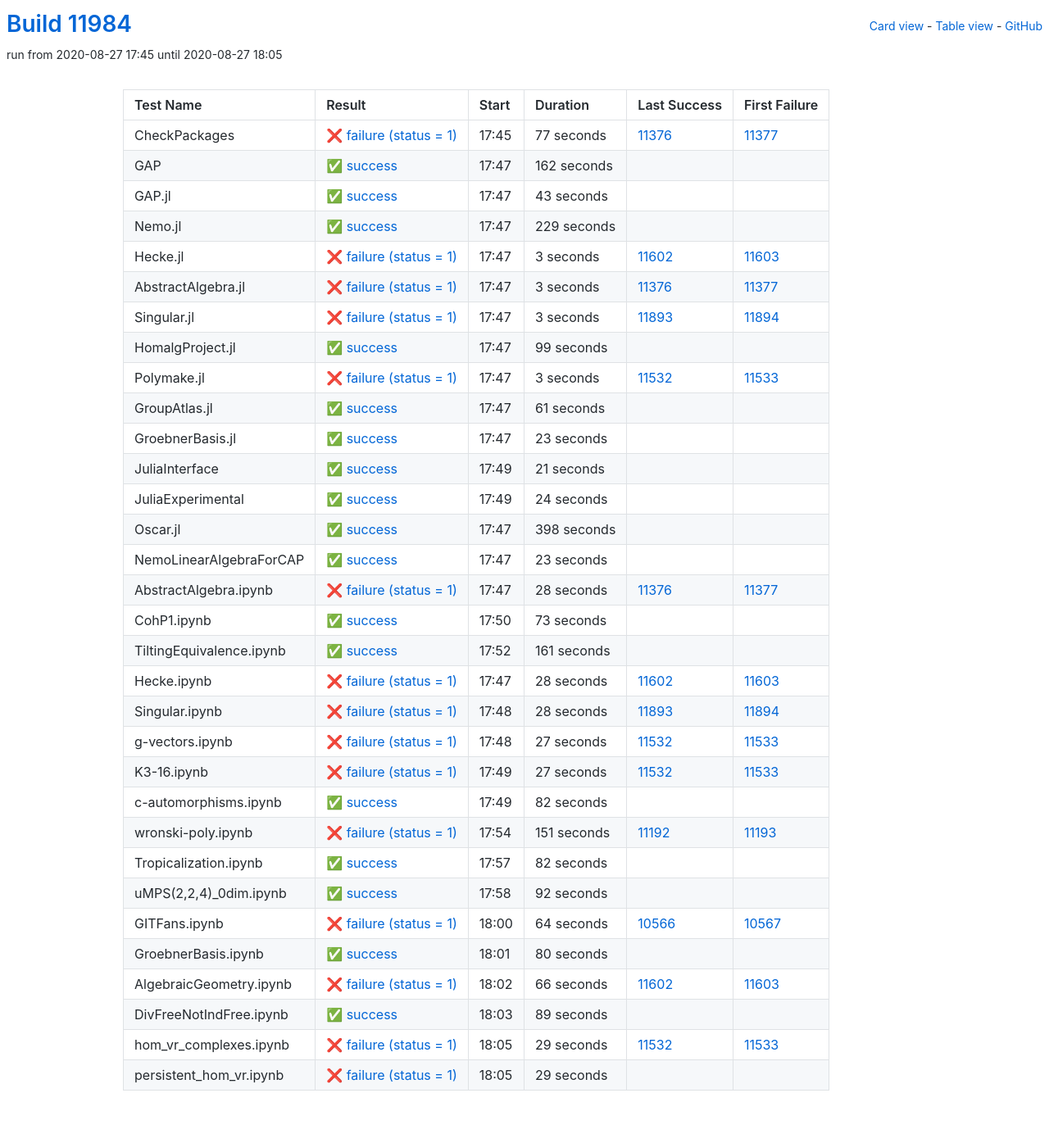
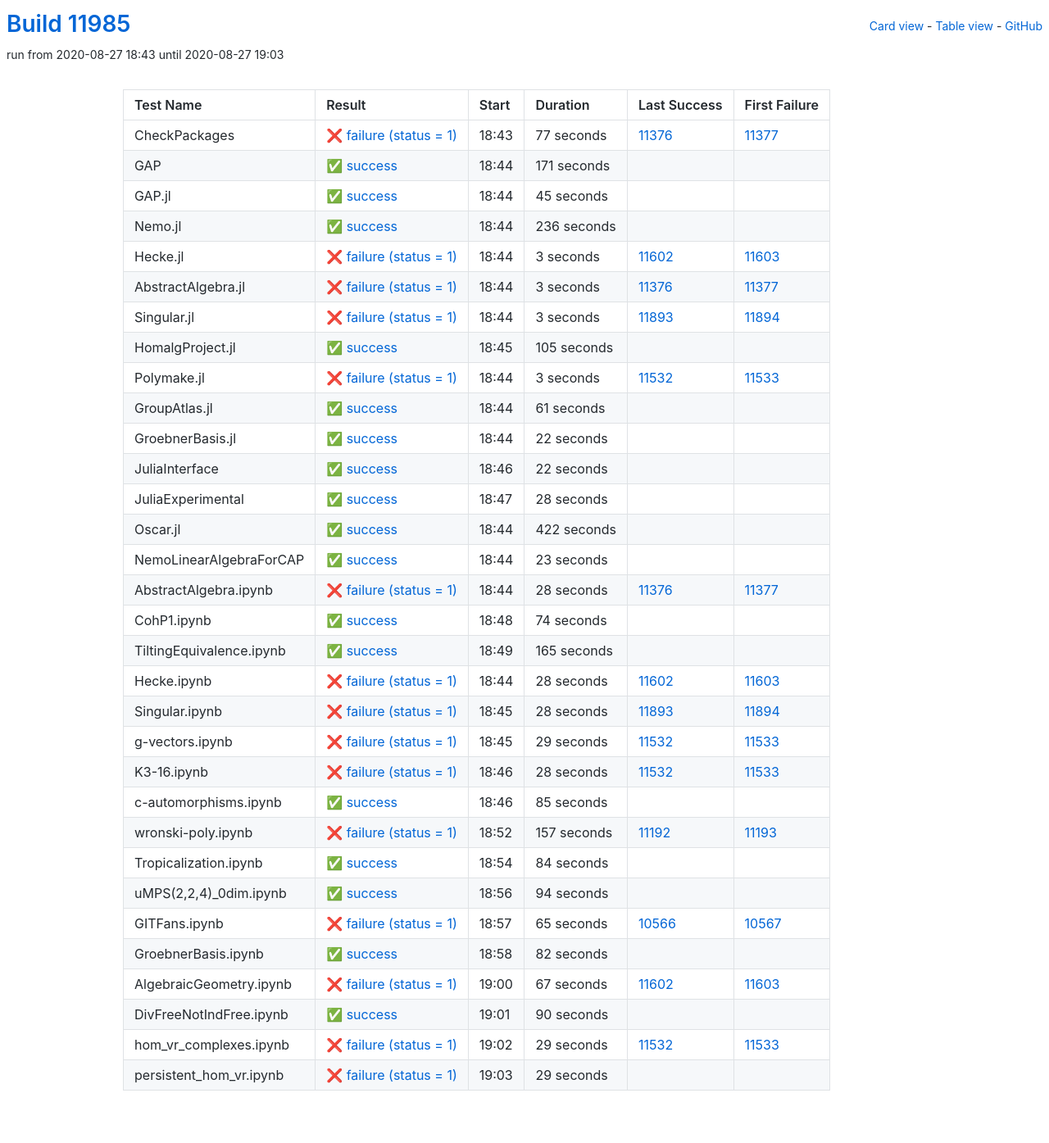
Before and after one commit to oscar-system/oscar-ci-status, a Jekyll site: the page built from table.html, in a window 1280 px wide. Shown: the whole page at 82% size. Built offline with Jekyll 4.4.1, drawn with Linux system fonts in a browser that asks for light colours.

Commit message:
Build #11985

```diff
--- a/_data/ci.yml
+++ b/_data/ci.yml
@@ -1,6 +1,6 @@
 ---
-build: 11984
-build_url: https://oscarci.mathematik.uni-kl.de/job/oscar/11984/
+build: 11985
+build_url: https://oscarci.mathematik.uni-kl.de/job/oscar/11985/
 job: oscar
 organization: oscar-system
 repo: oscar-ci-status
@@ -8,8 +8,8 @@
 tests:
 - name: CheckPackages
   id: checkpackages
-  log: https://oscarci.mathematik.uni-kl.de/job/oscar/11984/artifact/logs/build-11984/CheckPackages.log
-  start: 2020-08-27 17:45
+  log: https://oscarci.mathematik.uni-kl.de/job/oscar/11985/artifact/logs/build-11985/CheckPackages.log
+  start: 2020-08-27 18:43
   success: false
   exitcode: 1
   status: failure
@@ -20,44 +20,44 @@
   first_failure_url: https://oscarci.mathematik.uni-kl.de/job/oscar/11377/
 - name: GAP
   id: gap
-  log: https://oscarci.mathematik.uni-kl.de/job/oscar/11984/artifact/logs/build-11984/GAP.log
-  start: 2020-08-27 17:47
+  log: https://oscarci.mathematik.uni-kl.de/job/oscar/11985/artifact/logs/build-11985/GAP.log
+  start: 2020-08-27 18:44
   success: true
   exitcode: 0
   status: success
-  duration: 162
+  duration: 171
   last_success: false
   last_success_url:
   first_failure: false
   first_failure_url:
 - name: GAP.jl
   id: gap-jl
-  log: https://oscarci.mathematik.uni-kl.de/job/oscar/11984/artifact/logs/build-11984/GAP.jl.log
-  start: 2020-08-27 17:47
+  log: https://oscarci.mathematik.uni-kl.de/job/oscar/11985/artifact/logs/build-11985/GAP.jl.log
+  start: 2020-08-27 18:44
   success: true
   exitcode: 0
   status: success
-  duration: 43
+  duration: 45
   last_success: false
   last_success_url:
   first_failure: false
   first_failure_url:
 - name: Nemo.jl
   id: nemo-jl
-  log: https://oscarci.mathematik.uni-kl.de/job/oscar/11984/artifact/logs/build-11984/Nemo.jl.log
-  start: 2020-08-27 17:47
+  log: https://oscarci.mathematik.uni-kl.de/job/oscar/11985/artifact/logs/build-11985/Nemo.jl.log
+  start: 2020-08-27 18:44
   success: true
   exitcode: 0
   status: success
-  duration: 229
+  duration: 236
   last_success: false
   last_success_url:
   first_failure: false
   first_failure_url:
 - name: Hecke.jl
   id: hecke-jl
-  log: https://oscarci.mathematik.uni-kl.de/job/oscar/11984/artifact/logs/build-11984/Hecke.jl.log
-  start: 2020-08-27 17:47
+  log: https://oscarci.mathematik.uni-kl.de/job/oscar/11985/artifact/logs/build-11985/Hecke.jl.log
+  start: 2020-08-27 18:44
   success: false
   exitcode: 1
   status: failure
@@ -68,8 +68,8 @@
   first_failure_url: https://oscarci.mathematik.uni-kl.de/job/oscar/11603/
 - name: AbstractAlgebra.jl
   id: abstractalgebra-jl
-  log: https://oscarci.mathematik.uni-kl.de/job/oscar/11984/artifact/logs/build-11984/AbstractAlgebra.jl.log
-  start: 2020-08-27 17:47
+  log: https://oscarci.mathematik.uni-kl.de/job/oscar/11985/artifact/logs/build-11985/AbstractAlgebra.jl.log
+  start: 2020-08-27 18:44
   success: false
   exitcode: 1
   status: failure
@@ -80,8 +80,8 @@
   first_failure_url: https://oscarci.mathematik.uni-kl.de/job/oscar/11377/
 - name: Singular.jl
   id: singular-jl
-  log: https://oscarci.mathematik.uni-kl.de/job/oscar/11984/artifact/logs/build-11984/Singular.jl.log
-  start: 2020-08-27 17:47
+  log: https://oscarci.mathematik.uni-kl.de/job/oscar/11985/artifact/logs/build-11985/Singular.jl.log
+  start: 2020-08-27 18:44
   success: false
   exitcode: 1
   status: failure
@@ -92,20 +92,20 @@
   first_failure_url: https://oscarci.mathematik.uni-kl.de/job/oscar/11894/
 - name: HomalgProject.jl
   id: homalgproject-jl
-  log: https://oscarci.mathematik.uni-kl.de/job/oscar/11984/artifact/logs/build-11984/HomalgProject.jl.log
-  start: 2020-08-27 17:47
+  log: https://oscarci.mathematik.uni-kl.de/job/oscar/11985/artifact/logs/build-11985/HomalgProject.jl.log
+  start: 2020-08-27 18:45
   success: true
   exitcode: 0
   status: success
-  duration: 99
+  duration: 105
   last_success: false
   last_success_url:
   first_failure: false
   first_failure_url:
 - name: Polymake.jl
   id: polymake-jl
-  log: https://oscarci.mathematik.uni-kl.de/job/oscar/11984/artifact/logs/build-11984/Polymake.jl.log
-  start: 2020-08-27 17:47
+  log: https://oscarci.mathematik.uni-kl.de/job/oscar/11985/artifact/logs/build-11985/Polymake.jl.log
+  start: 2020-08-27 18:44
   success: false
   exitcode: 1
   status: failure
@@ -116,8 +116,8 @@
   first_failure_url: https://oscarci.mathematik.uni-kl.de/job/oscar/11533/
 - name: GroupAtlas.jl
   id: groupatlas-jl
-  log: https://oscarci.mathematik.uni-kl.de/job/oscar/11984/artifact/logs/build-11984/GroupAtlas.jl.log
-  start: 2020-08-27 17:47
+  log: https://oscarci.mathematik.uni-kl.de/job/oscar/11985/artifact/logs/build-11985/GroupAtlas.jl.log
+  start: 2020-08-27 18:44
   success: true
   exitcode: 0
   status: success
@@ -128,56 +128,56 @@
   first_failure_url:
 - name: GroebnerBasis.jl
   id: groebnerbasis-jl
-  log: https://oscarci.mathematik.uni-kl.de/job/oscar/11984/artifact/logs/build-11984/GroebnerBasis.jl.log
-  start: 2020-08-27 17:47
+  log: https://oscarci.mathematik.uni-kl.de/job/oscar/11985/artifact/logs/build-11985/GroebnerBasis.jl.log
+  start: 2020-08-27 18:44
   success: true
   exitcode: 0
   status: success
-  duration: 23
+  duration: 22
   last_success: false
   last_success_url:
   first_failure: false
   first_failure_url:
 - name: JuliaInterface
   id: juliainterface
-  log: https://oscarci.mathematik.uni-kl.de/job/oscar/11984/artifact/logs/build-11984/JuliaInterface.log
-  start: 2020-08-27 17:49
+  log: https://oscarci.mathematik.uni-kl.de/job/oscar/11985/artifact/logs/build-11985/JuliaInterface.log
+  start: 2020-08-27 18:46
   success: true
   exitcode: 0
   status: success
-  duration: 21
+  duration: 22
   last_success: false
   last_success_url:
   first_failure: false
   first_failure_url:
 - name: JuliaExperimental
   id: juliaexperimental
-  log: https://oscarci.mathematik.uni-kl.de/job/oscar/11984/artifact/logs/build-11984/JuliaExperimental.log
-  start: 2020-08-27 17:49
+  log: https://oscarci.mathematik.uni-kl.de/job/oscar/11985/artifact/logs/build-11985/JuliaExperimental.log
+  start: 2020-08-27 18:47
   success: true
   exitcode: 0
   status: success
-  duration: 24
+  duration: 28
   last_success: false
   last_success_url:
   first_failure: false
   first_failure_url:
 - name: Oscar.jl
   id: oscar-jl
-  log: https://oscarci.mathematik.uni-kl.de/job/oscar/11984/artifact/logs/build-11984/Oscar.jl.log
-  start: 2020-08-27 17:47
+  log: https://oscarci.mathematik.uni-kl.de/job/oscar/11985/artifact/logs/build-11985/Oscar.jl.log
+  start: 2020-08-27 18:44
   success: true
   exitcode: 0
   status: success
-  duration: 398
+  duration: 422
   last_success: false
   last_success_url:
   first_failure: false
   first_failure_url:
 - name: NemoLinearAlgebraForCAP
   id: nemolinearalgebraforcap
-  log: https://oscarci.mathematik.uni-kl.de/job/oscar/11984/artifact/logs/build-11984/NemoLinearAlgebraForCAP.log
-  start: 2020-08-27 17:47
+  log: https://oscarci.mathematik.uni-kl.de/job/oscar/11985/artifact/logs/build-11985/NemoLinearAlgebraForCAP.log
+  start: 2020-08-27 18:44
   success: true
   exitcode: 0
   status: success
@@ -188,8 +188,8 @@
   first_failure_url:
 - name: AbstractAlgebra.ipynb
   id: abstractalgebra-ipynb
-  log: https://oscarci.mathematik.uni-kl.de/job/oscar/11984/artifact/logs/build-11984/AbstractAlgebra.ipynb.log
-  start: 2020-08-27 17:47
+  log: https://oscarci.mathematik.uni-kl.de/job/oscar/11985/artifact/logs/build-11985/AbstractAlgebra.ipynb.log
+  start: 2020-08-27 18:44
   success: false
   exitcode: 1
   status: failure
@@ -200,32 +200,32 @@
   first_failure_url: https://oscarci.mathematik.uni-kl.de/job/oscar/11377/
 - name: CohP1.ipynb
   id: cohp1-ipynb
-  log: https://oscarci.mathematik.uni-kl.de/job/oscar/11984/artifact/logs/build-11984/CohP1.ipynb.log
-  start: 2020-08-27 17:50
+  log: https://oscarci.mathematik.uni-kl.de/job/oscar/11985/artifact/logs/build-11985/CohP1.ipynb.log
+  start: 2020-08-27 18:48
   success: true
   exitcode: 0
   status: success
-  duration: 73
+  duration: 74
   last_success: false
   last_success_url:
   first_failure: false
   first_failure_url:
 - name: TiltingEquivalence.ipynb
   id: tiltingequivalence-ipynb
-  log: https://oscarci.mathematik.uni-kl.de/job/oscar/11984/artifact/logs/build-11984/TiltingEquivalence.ipynb.log
-  start: 2020-08-27 17:52
+  log: https://oscarci.mathematik.uni-kl.de/job/oscar/11985/artifact/logs/build-11985/TiltingEquivalence.ipynb.log
+  start: 2020-08-27 18:49
   success: true
   exitcode: 0
   status: success
-  duration: 161
+  duration: 165
   last_success: false
   last_success_url:
   first_failure: false
   first_failure_url:
 - name: Hecke.ipynb
   id: hecke-ipynb
-  log: https://oscarci.mathematik.uni-kl.de/job/oscar/11984/artifact/logs/build-11984/Hecke.ipynb.log
-  start: 2020-08-27 17:47
+  log: https://oscarci.mathematik.uni-kl.de/job/oscar/11985/artifact/logs/build-11985/Hecke.ipynb.log
+  start: 2020-08-27 18:44
   success: false
   exitcode: 1
   status: failure
@@ -236,8 +236,8 @@
   first_failure_url: https://oscarci.mathematik.uni-kl.de/job/oscar/11603/
 - name: Singular.ipynb
   id: singular-ipynb
-  log: https://oscarci.mathematik.uni-kl.de/job/oscar/11984/artifact/logs/build-11984/Singular.ipynb.log
-  start: 2020-08-27 17:48
+  log: https://oscarci.mathematik.uni-kl.de/job/oscar/11985/artifact/logs/build-11985/Singular.ipynb.log
+  start: 2020-08-27 18:45
   success: false
   exitcode: 1
   status: failure
@@ -248,32 +248,92 @@
   first_failure_url: https://oscarci.mathematik.uni-kl.de/job/oscar/11894/
 - name: g-vectors.ipynb
   id: g-vectors-ipynb
-  log: https://oscarci.mathematik.uni-kl.de/job/oscar/11984/artifact/logs/build-11984/g-vectors.ipynb.log
-  start: 2020-08-27 17:48
+  log: https://oscarci.mathematik.uni-kl.de/job/oscar/11985/artifact/logs/build-11985/g-vectors.ipynb.log
+  start: 2020-08-27 18:45
   success: false
   exitcode: 1
   status: failure
-  duration: 27
+  duration: 29
   last_success: 11532
   last_success_url: https://oscarci.mathematik.uni-kl.de/job/oscar/11532/
   first_failure: 11533
   first_failure_url: https://oscarci.mathematik.uni-kl.de/job/oscar/11533/
 - name: K3-16.ipynb
   id: k3-16-ipynb
-  log: https://oscarci.mathematik.uni-kl.de/job/oscar/11984/artifact/logs/build-11984/K3-16.ipynb.log
-  start: 2020-08-27 17:49
+  log: https://oscarci.mathematik.uni-kl.de/job/oscar/11985/artifact/logs/build-11985/K3-16.ipynb.log
+  start: 2020-08-27 18:46
   success: false
   exitcode: 1
   status: failure
-  duration: 27
+  duration: 28
   last_success: 11532
   last_success_url: https://oscarci.mathematik.uni-kl.de/job/oscar/11532/
   first_failure: 11533
   first_failure_url: https://oscarci.mathematik.uni-kl.de/job/oscar/11533/
 - name: c-automorphisms.ipynb
   id: c-automorphisms-ipynb
-  log: https://oscarci.mathematik.uni-kl.de/job/oscar/11984/artifact/logs/build-11984/c-automorphisms.ipynb.log
-  start: 2020-08-27 17:49
+  log: https://oscarci.mathematik.uni-kl.de/job/oscar/11985/artifact/logs/build-11985/c-automorphisms.ipynb.log
+  start: 2020-08-27 18:46
+  success: true
+  exitcode: 0
+  status: success
+  duration: 85
+  last_success: false
+  last_success_url:
+  first_failure: false
+  first_failure_url:
+- name: wronski-poly.ipynb
+  id: wronski-poly-ipynb
+  log: https://oscarci.mathematik.uni-kl.de/job/oscar/11985/artifact/logs/build-11985/wronski-poly.ipynb.log
+  start: 2020-08-27 18:52
+  success: false
+  exitcode: 1
+  status: failure
+  duration: 157
+  last_success: 11192
+  last_success_url: https://oscarci.mathematik.uni-kl.de/job/oscar/11192/
+  first_failure: 11193
+  first_failure_url: https://oscarci.mathematik.uni-kl.de/job/oscar/11193/
+- name: Tropicalization.ipynb
+  id: tropicalization-ipynb
+  log: https://oscarci.mathematik.uni-kl.de/job/oscar/11985/artifact/logs/build-11985/Tropicalization.ipynb.log
+  start: 2020-08-27 18:54
+  success: true
+  exitcode: 0
+  status: success
+  duration: 84
+  last_success: false
+  last_success_url:
+  first_failure: false
+  first_failure_url:
+- name: uMPS(2,2,4)_0dim.ipynb
+  id: umps-2-2-4-0dim-ipynb
+  log: https://oscarci.mathematik.uni-kl.de/job/oscar/11985/artifact/logs/build-11985/uMPS-2-2-4-_0dim.ipynb.log
+  start: 2020-08-27 18:56
+  success: true
+  exitcode: 0
+  status: success
+  duration: 94
+  last_success: false
+  last_success_url:
+  first_failure: false
+  first_failure_url:
+- name: GITFans.ipynb
+  id: gitfans-ipynb
+  log: https://oscarci.mathematik.uni-kl.de/job/oscar/11985/artifact/logs/build-11985/GITFans.ipynb.log
+  start: 2020-08-27 18:57
+  success: false
+  exitcode: 1
+  status: failure
+  duration: 65
+  last_success: 10566
+  last_success_url: https://oscarci.mathematik.uni-kl.de/job/oscar/10566/
+  first_failure: 10567
+  first_failure_url: https://oscarci.mathematik.uni-kl.de/job/oscar/10567/
+- name: GroebnerBasis.ipynb
+  id: groebnerbasis-ipynb
+  log: https://oscarci.mathematik.uni-kl.de/job/oscar/11985/artifact/logs/build-11985/GroebnerBasis.ipynb.log
+  start: 2020-08-27 18:58
   success: true
   exitcode: 0
   status: success
@@ -282,94 +342,34 @@
   last_success_url:
   first_failure: false
   first_failure_url:
-- name: wronski-poly.ipynb
-  id: wronski-poly-ipynb
-  log: https://oscarci.mathematik.uni-kl.de/job/oscar/11984/artifact/logs/build-11984/wronski-poly.ipynb.log
-  start: 2020-08-27 17:54
+- name: AlgebraicGeometry.ipynb
+  id: algebraicgeometry-ipynb
+  log: https://oscarci.mathematik.uni-kl.de/job/oscar/11985/artifact/logs/build-11985/AlgebraicGeometry.ipynb.log
+  start: 2020-08-27 19:00
   success: false
   exitcode: 1
   status: failure
-  duration: 151
-  last_success: 11192
-  last_success_url: https://oscarci.mathematik.uni-kl.de/job/oscar/11192/
-  first_failure: 11193
-  first_failure_url: https://oscarci.mathematik.uni-kl.de/job/oscar/11193/
-- name: Tropicalization.ipynb
-  id: tropicalization-ipynb
-  log: https://oscarci.mathematik.uni-kl.de/job/oscar/11984/artifact/logs/build-11984/Tropicalization.ipynb.log
-  start: 2020-08-27 17:57
-  success: true
-  exitcode: 0
-  status: success
-  duration: 82
-  last_success: false
-  last_success_url:
-  first_failure: false
-  first_failure_url:
-- name: uMPS(2,2,4)_0dim.ipynb
-  id: umps-2-2-4-0dim-ipynb
-  log: https://oscarci.mathematik.uni-kl.de/job/oscar/11984/artifact/logs/build-11984/uMPS-2-2-4-_0dim.ipynb.log
-  start: 2020-08-27 17:58
-  success: true
-  exitcode: 0
-  status: success
-  duration: 92
-  last_success: false
-  last_success_url:
-  first_failure: false
-  first_failure_url:
-- name: GITFans.ipynb
-  id: gitfans-ipynb
-  log: https://oscarci.mathematik.uni-kl.de/job/oscar/11984/artifact/logs/build-11984/GITFans.ipynb.log
-  start: 2020-08-27 18:00
-  success: false
-  exitcode: 1
-  status: failure
-  duration: 64
-  last_success: 10566
-  last_success_url: https://oscarci.mathematik.uni-kl.de/job/oscar/10566/
-  first_failure: 10567
-  first_failure_url: https://oscarci.mathematik.uni-kl.de/job/oscar/10567/
-- name: GroebnerBasis.ipynb
-  id: groebnerbasis-ipynb
-  log: https://oscarci.mathematik.uni-kl.de/job/oscar/11984/artifact/logs/build-11984/GroebnerBasis.ipynb.log
-  start: 2020-08-27 18:01
-  success: true
-  exitcode: 0
-  status: success
-  duration: 80
-  last_success: false
-  last_success_url:
-  first_failure: false
-  first_failure_url:
-- name: AlgebraicGeometry.ipynb
-  id: algebraicgeometry-ipynb
-  log: https://oscarci.mathematik.uni-kl.de/job/oscar/11984/artifact/logs/build-11984/AlgebraicGeometry.ipynb.log
-  start: 2020-08-27 18:02
-  success: false
-  exitcode: 1
-  status: failure
-  duration: 66
+  duration: 67
   last_success: 11602
   last_success_url: https://oscarci.mathematik.uni-kl.de/job/oscar/11602/
   first_failure: 11603
   first_failure_url: https://oscarci.mathematik.uni-kl.de/job/oscar/11603/
 - name: DivFreeNotIndFree.ipynb
   id: divfreenotindfree-ipynb
-  log: https://oscarci.mathematik.uni-kl.de/job/oscar/11984/artifact/logs/build-11984/DivFreeNotIndFree.ipynb.log
-  start: 2020-08-27 18:03
+  log: https://oscarci.mathematik.uni-kl.de/job/oscar/11985/artifact/logs/build-11985/DivFreeNotIndFree.ipynb.log
+  start: 2020-08-27 19:01
   success: true
   exitcode: 0
   status: success
-  duration: 89
+  duration: 90
   last_success: false
   last_success_url:
   first_failure: false
   first_failure_url:
 - name: hom_vr_complexes.ipynb
   id: hom-vr-complexes-ipynb
-  log: https://oscarci.mathematik.uni-kl.de/job/oscar/11984/artifact/logs/build-11984/hom_vr_complexes.ipynb.log
-  start: 2020-08-27 18:05
+  log: https://oscarci.mathematik.uni-kl.de/job/oscar/11985/artifact/logs/build-11985/hom_vr_complexes.ipynb.log
+  start: 2020-08-27 19:02
   success: false
   exitcode: 1
   status: failure
@@ -380,8 +380,8 @@
   first_failure_url: https://oscarci.mathematik.uni-kl.de/job/oscar/11533/
 - name: persistent_hom_vr.ipynb
   id: persistent-hom-vr-ipynb
-  log: https://oscarci.mathematik.uni-kl.de/job/oscar/11984/artifact/logs/build-11984/persistent_hom_vr.ipynb.log
-  start: 2020-08-27 18:05
+  log: https://oscarci.mathematik.uni-kl.de/job/oscar/11985/artifact/logs/build-11985/persistent_hom_vr.ipynb.log
+  start: 2020-08-27 19:03
   success: false
   exitcode: 1
   status: failure
```
Also changed, not shown: README.md.
